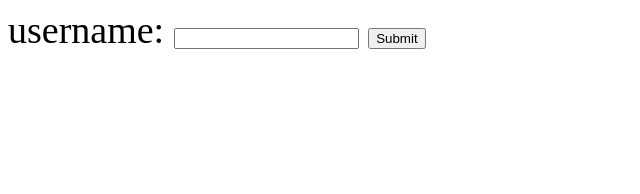
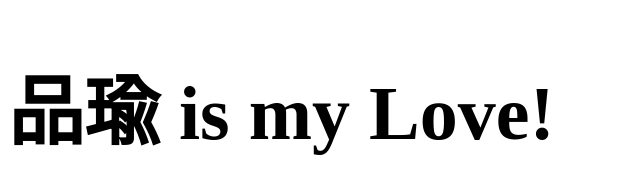
Before and after one commit to luckli77728/luckli77728.github.io, a plain HTML site: page index.html in a window 1280 px wide. Shown: the whole page, without its empty margins (0-640 px from the left). Drawn offline with Linux system fonts and the light colour scheme.

Commit message:
first comit

```diff
--- a/index.html
+++ b/index.html
@@ -12,12 +12,15 @@
   </style>
 </head>
 <body>
+  <h1>品瑜 is my Love!</h1>
+  <!--
   <div class='app'>
     <form method='GET' action='https://google.com'>
       username: <input name='username' />
       <input type="submit" />
     </form>
  </div>
-  </script>
+
+  </script>-->
 </body>
 </html>
```
